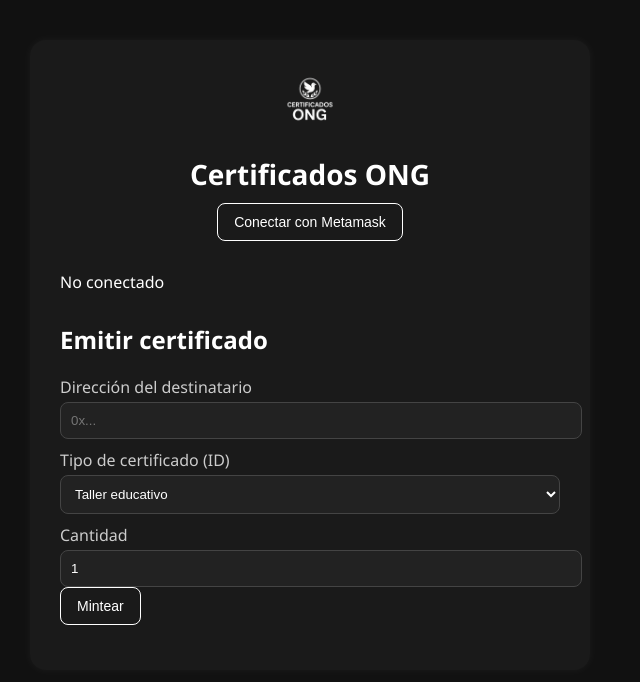
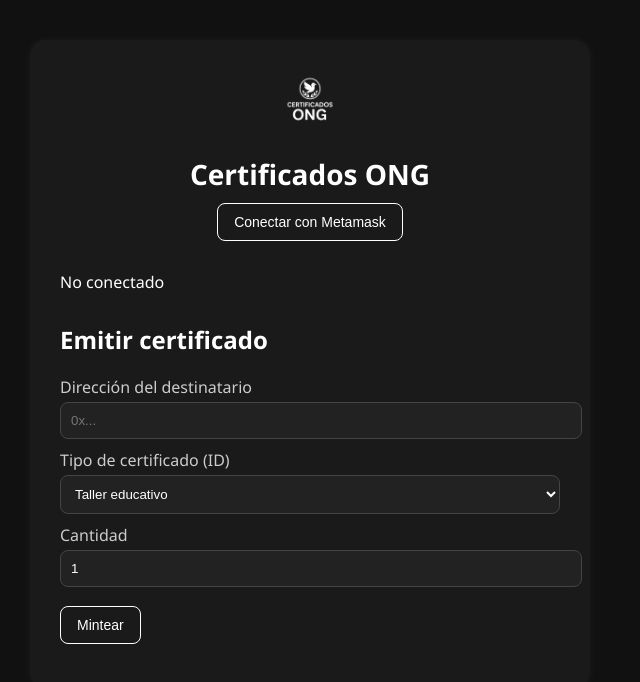
Before and after one commit to Rodrigocrem/ProyectoFinalBlockChain, a plain HTML site: page index.html in a window 1280 px wide. Shown: the whole page, without its empty margins (330-970 px from the left). Drawn offline with Linux system fonts and the light colour scheme.

Commit message:
Update style.css

```diff
--- a/style.css
+++ b/style.css
@@ -47,6 +47,10 @@
   transition: all 0.3s ease;
 }
 
+form button {
+  margin-top: 19px;
+}
+
 button:hover {
   background-color: #fff;
   color: #000;
```
